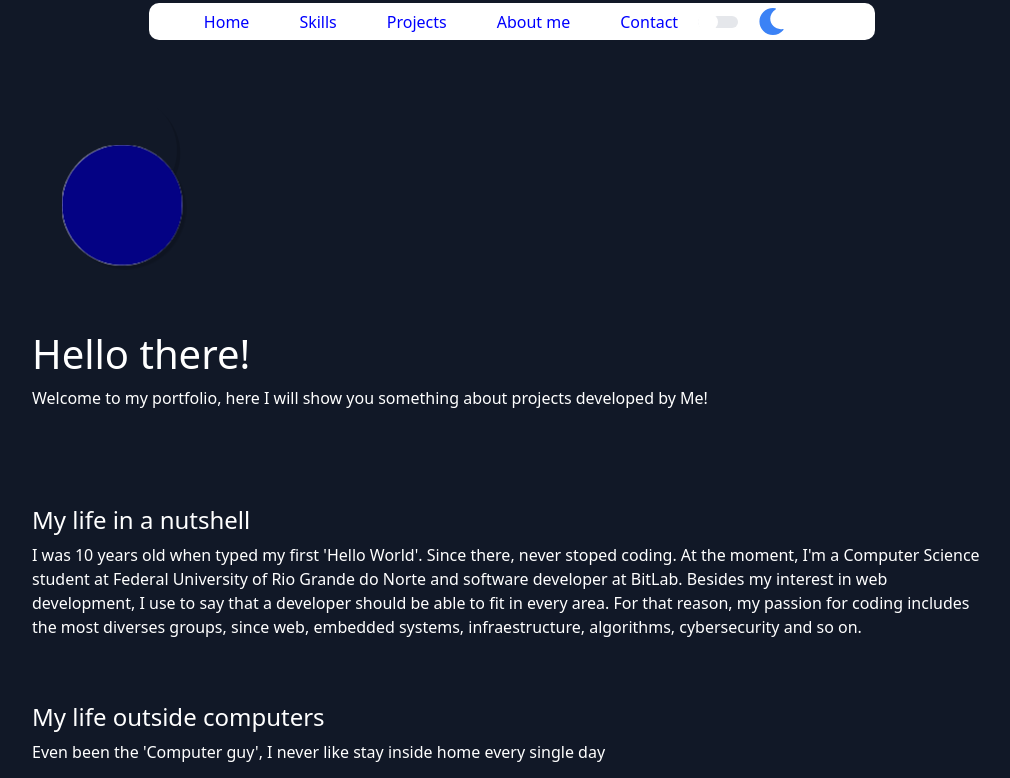
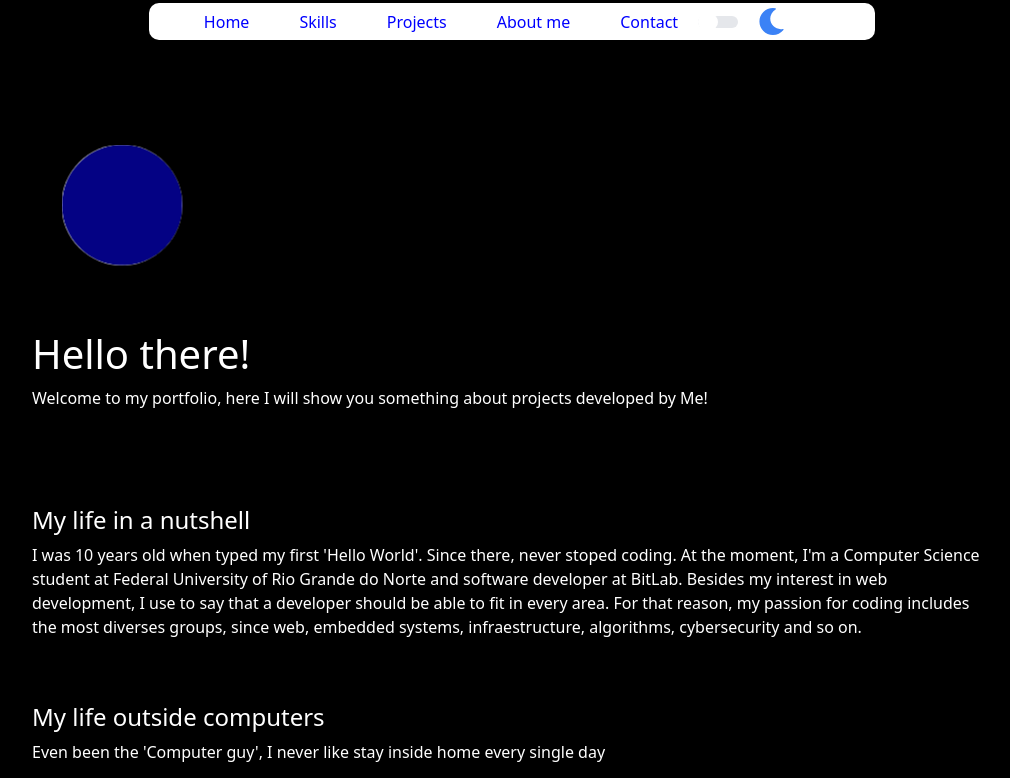
Before and after one commit to andrefsilveira1/react-portfolio, a React (Create React App) app: page / in a window 1280 px wide. Shown: the top 778 px of the page, without its empty margins (128-1138 px from the left). Built offline with nearby package versions, Linux system fonts and the light colour scheme.

Commit message:
fix: change the background color and fix it

```diff
--- a/public/index.html
+++ b/public/index.html
@@ -24,7 +24,7 @@
       work correctly both with client-side routing and a non-root public URL.
       Learn how to configure a non-root public URL by running `npm run build`.
     -->
-    <title>React App</title>
+    <title>Portfolio</title>
   </head>
   <body>
     <noscript>You need to enable JavaScript to run this app.</noscript>
--- a/src/App.js
+++ b/src/App.js
@@ -10,6 +10,7 @@ import ReadingIndicator from './components/indicator';
 function App() {
   const [value, setValue] = useState(false);
   const [transitionClass, setTransitionClass] = useState('');
+  const [transitionText, setTransitionText] = useState('');
 
   function handleChangeValue(newValue) {
     setValue(newValue);
@@ -19,6 +20,7 @@ function App() {
     const transitionDelay = 300;
     const timeout = setTimeout(() => {
       setTransitionClass(value ? 'bg-white' : 'bg-black');
+      setTransitionText(value ? 'text-black' : 'text-white');
     }, transitionDelay);
 
     return () => clearTimeout(timeout);
@@ -29,7 +31,7 @@ function App() {
     <ReadingIndicator/>
       <div className={`flex justify-center transition-colors ${transitionClass}`}>
       <Nav value={value} onChange={handleChangeValue}/>
-      <div className="App bg-gray-900 text-white">
+      <div className={`transition-colors ${transitionClass} ${transitionText}`}>
           <LandPage />
           <Skills/>
       </div>
--- a/src/components/header/index.js
+++ b/src/components/header/index.js
@@ -2,7 +2,7 @@ import React from 'react';
 import "./index.css";
 import circle from "./circle.png"
 
-import { FaGithub, FaInstagram, FaLinkedin, BsFillSunFill } from 'react-icons/fa';
+import { FaGithub, FaInstagram, FaLinkedin } from 'react-icons/fa';
 
 export default function HomeHeader() {
   return (
--- a/src/components/sections/index.js
+++ b/src/components/sections/index.js
@@ -19,6 +19,9 @@ export default function Skills() {
         <div id="skills" className={`scroll-text ${showText ? 'fade-in' : ''}`}>
                 <section className="section1 mb-12" id="section1">
                 <h2 className="text-3xl font-bold mb-4">Skills</h2>
+                <p>
+                    At the moment, I'm currently working with Node.js, Svelte, React, Docker, kubernetes, MySQL and Cypress. But also, my skills include:
+                </p>
                 <ul className="list-disc pl-6">
                     <li>HTML5</li>
                     <li>CSS3</li>
--- a/src/index.css
+++ b/src/index.css
@@ -25,5 +25,4 @@ body {
     )
     rgb(var(--background-start-rgb));
     font-family: system-ui, -apple-system, BlinkMacSystemFont, 'Segoe UI', Roboto, Oxygen, Ubuntu, Cantarell, 'Open Sans', 'Helvetica Neue', sans-serif;
-  background-color: black;
 }
--- a/src/pages/home/index.js
+++ b/src/pages/home/index.js
@@ -6,8 +6,8 @@ import BoxCarousel from '../../components/carousel';
 export default function LandPage() {
   return (
     <>
-      <div id="home" className="text-white font-roboto grid justify-items-center mb-5">
-        <div className="min-h-screen text-white w-3/4 mb-5">
+      <div id="home" className="font-roboto grid justify-items-center mb-5">
+        <div className="min-h-screen w-3/4 mb-5">
           <HomeHeader className="menu" />
           <div className='mt-5'>
             <h1>Hello there!</h1>
```
